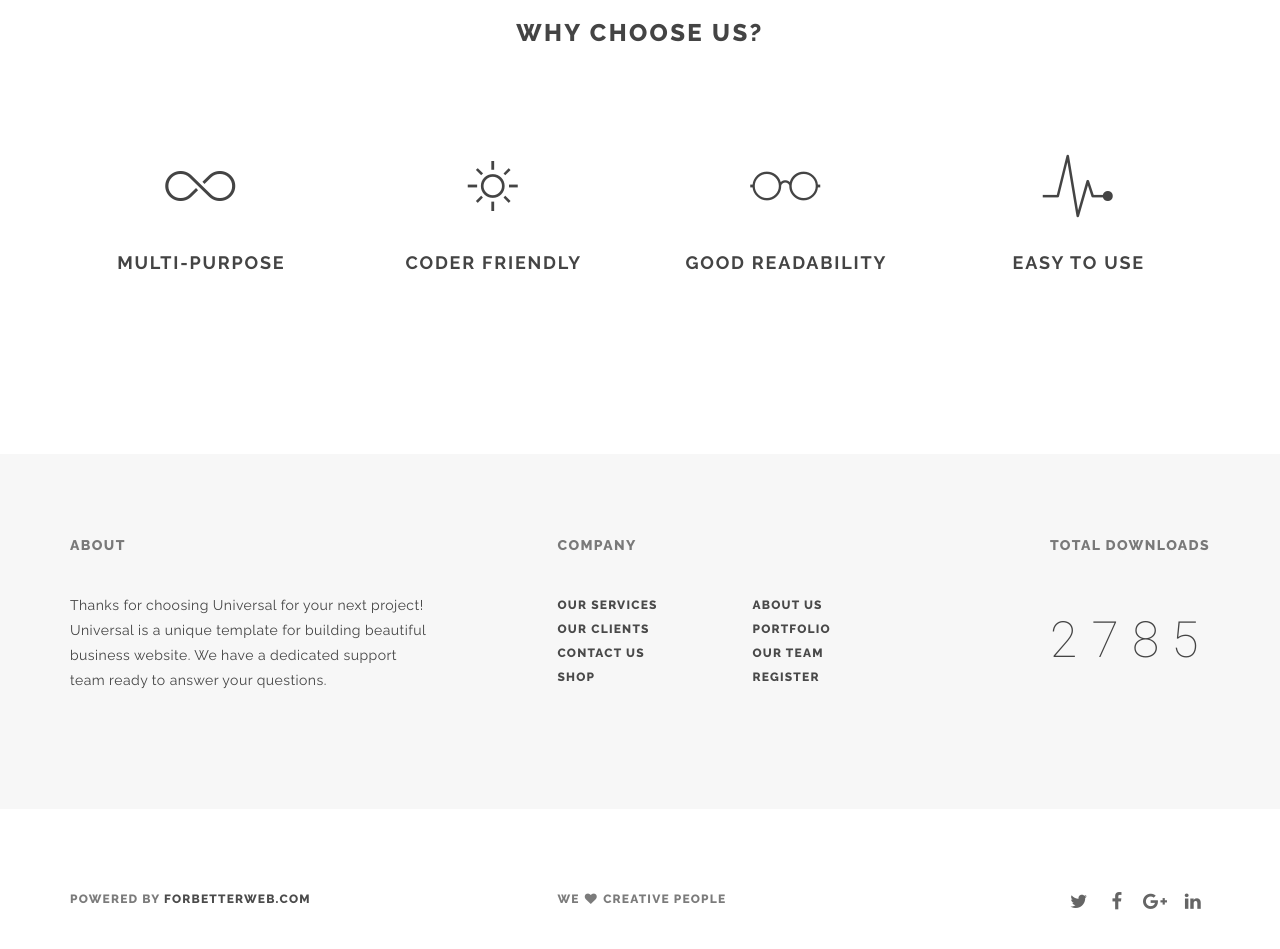
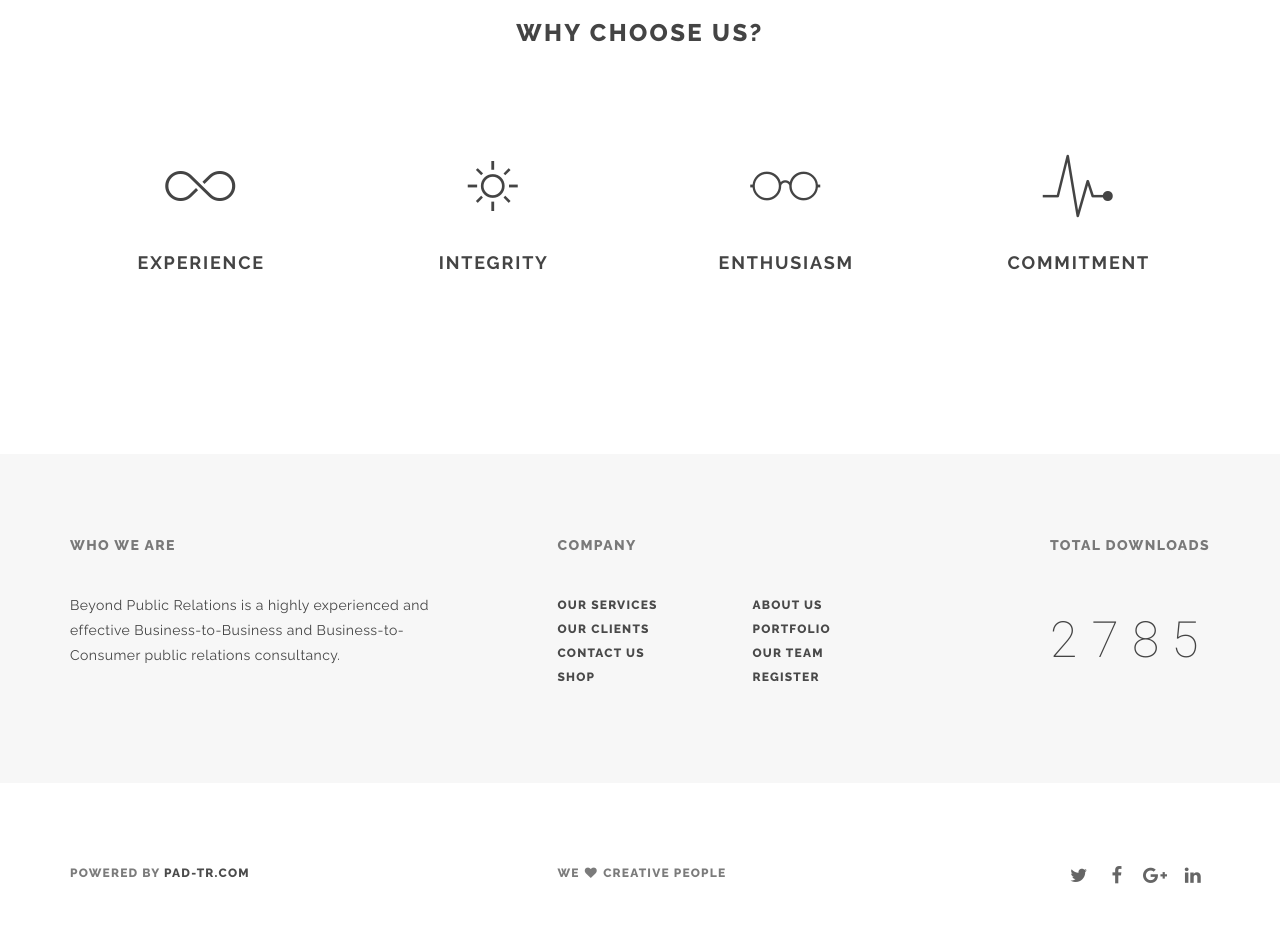
Before and after one commit to AhmadStar/beyond, a plain HTML site: page about2.html in a window 1280 px wide. Shown: the part 1800-2749 px from the top of the page. Drawn offline with Linux system fonts and the light colour scheme; files whose address does not match are found by name.

Commit message:
about2.html

```diff
--- a/about2.html
+++ b/about2.html
@@ -113,16 +113,16 @@
         </div>
         <div class="row">
           <div data-wow-delay=".2s" class="col-lg-3 col-sm-6 wow fadeIn">
-            <h4><i class="icon-big icon ion-ios-infinite-outline"></i> Multi-purpose</h4>
+            <h4><i class="icon-big icon ion-ios-infinite-outline"></i> experience</h4>
           </div>
           <div data-wow-delay=".4s" class="col-lg-3 col-sm-6 wow fadeIn">
-            <h4><i class="icon-big ion-ios-sunny-outline"></i> Coder friendly</h4>
+            <h4><i class="icon-big ion-ios-sunny-outline"></i> integrity</h4>
           </div>
           <div data-wow-delay=".6s" class="col-lg-3 col-sm-6 wow fadeIn">
-            <h4><i class="icon-big ion-ios-glasses-outline"></i> Good readability</h4>
+            <h4><i class="icon-big ion-ios-glasses-outline"></i> enthusiasm</h4>
           </div>
           <div data-wow-delay=".8s" class="col-lg-3 col-sm-6 wow fadeIn">
-            <h4><i class="icon-big ion-ios-pulse"></i> Easy to Use</h4>
+            <h4><i class="icon-big ion-ios-pulse"></i> commitment</h4>
           </div>
         </div>
       </div>
@@ -132,8 +132,8 @@
       <div class="container">
         <div class="row">
           <div class="col-sm-4">
-            <h5>About</h5>
-            <p>Thanks for choosing Universal for your next project! Universal is a unique template for building  beautiful business website. We have a dedicated support team ready to answer your questions.</p>
+            <h5>who we are</h5>
+            <p>Beyond Public Relations is a highly experienced and effective Business-to-Business and Business-to-Consumer public relations consultancy.</p>
           </div>
           <div class="col-sm-2 col-sm-offset-1 footer-menu">
             <h5>Company</h5>
@@ -159,7 +159,7 @@
       <div class="container">
         <div class="row">
           <div class="col-sm-4">
-            <h6>Powered By <a href="http://ForBetterWeb.com"> forbetterweb.com</a>
+            <h6>Powered By <a href="https://pad-tr.com"> PAD-TR.com</a>
             </h6>
           </div>
           <div class="col-sm-3 col-sm-offset-1">
```
Also changed, not shown: contact2.html (+10 -10 lines).
